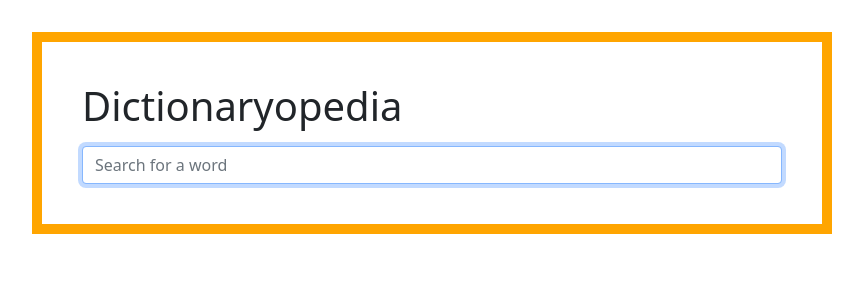
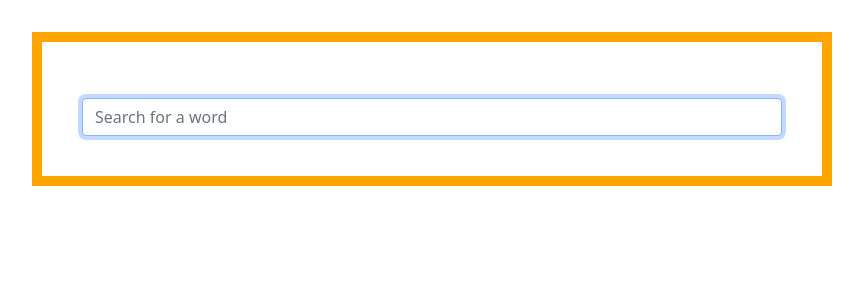
Before and after one commit to Joycey83/Dictionaryopedia, a React (Create React App) app: page / in a window 1280 px wide. Shown: the top 300 px of the page, without its empty margins (208-1071 px from the left). Built offline with nearby package versions, Linux system fonts and the light colour scheme.

Commit message:
deleted the h1 heading on app.js as it was a testing heading

```diff
--- a/src/App.js
+++ b/src/App.js
@@ -5,7 +5,6 @@ function App() {
   return (
     <>
       <div className="app--container">
-        <h1>Dictionaryopedia</h1>
         <Dictionaryopedia />
       </div>
     </>
```
